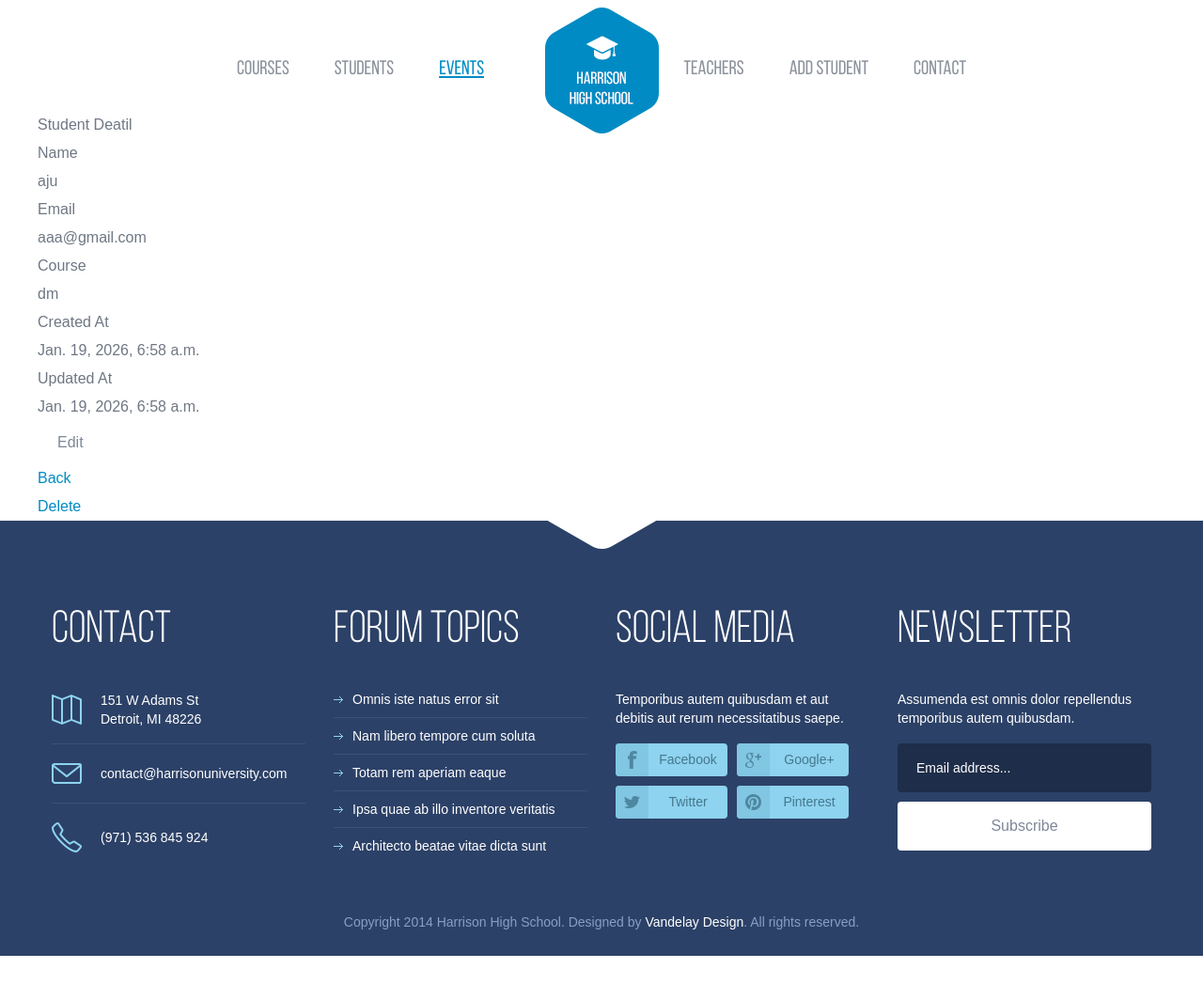
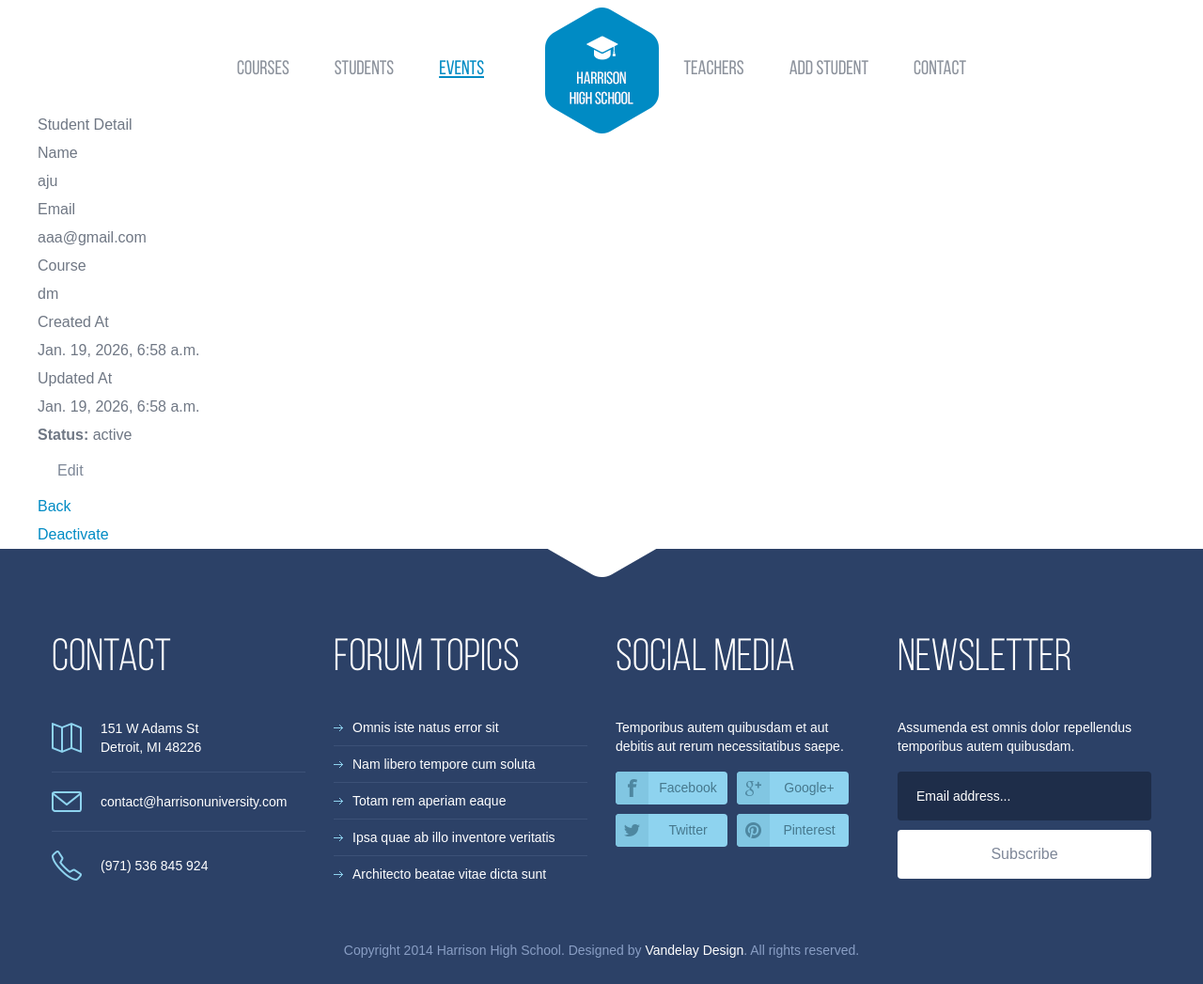
Before and after one commit to akhil429359/sys, a Django app: page /student_detail/4 in a window 1280 px wide. Shown: the whole page at 94% size. Before the commit the page ends 1017 px from the top, so only its background shows below. Run offline with Django 5.2, Linux system fonts and the light colour scheme; data comes from the database, SQL or seed files in the repository; both versions use the stored data as it was after the commit.

Commit message:
added student status ,sorting,soft deletion

```diff
--- a/sms/App/models.py
+++ b/sms/App/models.py
@@ -3,11 +3,19 @@ from django.db import models
 # Create your models here.
 
 class Student(models.Model):
+    STATUS_CHOICES = [
+        ('active','Active'),
+        ('inactive','Inactive'),
+        ('graduated','Graduated')
+
+    ]
     name = models.CharField(max_length=100)
     email = models.EmailField(max_length=100,unique=True)
     course = models.CharField(max_length=100)
     created_at = models.DateTimeField(auto_now_add=True)
     updated_at = models.DateTimeField(auto_now=True)
+    status = models.CharField(max_length=20,choices=STATUS_CHOICES,default='active')
+    is_active = models.BooleanField(default=True)
 
     def __str__(self):
         return self.name
--- a/sms/App/views.py
+++ b/sms/App/views.py
@@ -14,15 +14,24 @@ def gallery(request):
 
 def student_list(request):
     query = request.GET.get('q')
+    sort = request.GET.get('sort')
+    SORT_OPTIONS = {
+        'name':'name',
+        'course':'course',
+        'created':'-created_at',
+
+    }
     if query:
-        students = Student.objects.filter(Q(name__icontains=query)|Q(course__icontains=query))
+        students = Student.objects.filter(Q(name__icontains=query)|Q(course__icontains=query),is_active=True)
 
     else:
-        students = Student.objects.all()
+        students = Student.objects.filter(is_active=True)
+    if sort in SORT_OPTIONS:
+        students = students.order_by(SORT_OPTIONS[sort])
     paginator = Paginator(students, 5)
     page_number = request.GET.get('page')
     data = paginator.get_page(page_number)
-    return render(request,'student_list.html',{"data":data,"query":query})
+    return render(request,'student_list.html',{"data":data,"query":query,"sort":sort})
 
 def add_student(request):
     if request.method == 'POST':
@@ -47,7 +56,9 @@ def update_student(request,id):
 
 def delete_student(request,id):
     data = Student.objects.get(id=id)
-    data.delete()
+    data.is_active = False
+    data.status = 'inactive'
+    data.save()
     return redirect('student_list')
 
 def student_detail(request,id):
--- a/sms/Template/index.html
+++ b/sms/Template/index.html
@@ -15,17 +15,17 @@
 
 	<header id="header">
 		<div class="container">
-			<a href="index" id="logo" title="HarrisonHighSchool">HarrisonHighSchool</a>
+			<a href="{% url 'index' %}" id="logo" title="HarrisonHighSchool">HarrisonHighSchool</a>
 			<div class="menu-trigger"></div>
 			<nav id="menu">
 				<ul>
-					<li><a href="events">Courses</a></li>
-					<li><a href="student_list">Students</a></li>
-					<li class="current"><a href="events">Events</a></li>
+					<li><a href="{% url 'events' %}">Courses</a></li>
+					<li><a href="{% url 'student_list' %}">Students</a></li>
+					<li class="current"><a href="{% url 'events' %}">Events</a></li>
  				</ul>
 				<ul>
-					<li><a href="gallery">Teachers</a></li>
-					<li><a href="add_student">ADD STUDENT</a></li>
+					<li><a href="{% url 'gallery' %}">Teachers</a></li>
+					<li><a href="{% url 'add_student' %}">ADD STUDENT</a></li>
 					<li><a href=# class="get-contact">Contact</a></li>
    				</ul>
 			</nav>
--- a/sms/Template/student_detail.html
+++ b/sms/Template/student_detail.html
@@ -6,7 +6,7 @@
     <div class="row justify-content-center">
         <div class="col-md-6">
             <div class="card shadow-lg p-4 rounded-4">
-                <h3 class="text-center mb-4">Student Deatil</h3>
+                <h3 class="text-center mb-4">Student Detail</h3>
 
                 <div class="mb-3">
                     <label class="form-label fw-bold">Name</label>
@@ -31,9 +31,10 @@
                     <label class="form-label fw-bold">Updated At</label>
                     <p class="form-control-plaintext">{{ data.updated_at }}</p>
                 </div>
+                <div><p><strong>Status:</strong> {{ data.status }}</p></div>
                     <div><a href="{% url 'update_student' data.id %}" class="btn btn-primary btn-sm rounded-pill px-4">Edit</a></div>
                     <div><a href="{% url 'student_list' %}">Back</a></div>
-                    <div><a href="{% url 'delete_student' data.id %}">Delete</a></div>
+                    <div><a href="{% url 'delete_student' data.id %}">Deactivate</a></div>
                 <div class="text-center">
                 </div>
             </div>
```
Also changed, not shown: sms/Template/student_list.html (+11 -2 lines), sms/App/migrations/0003_student_status.py (added), sms/App/migrations/0004_student_is_active.py (added), sms/db.sqlite3.
